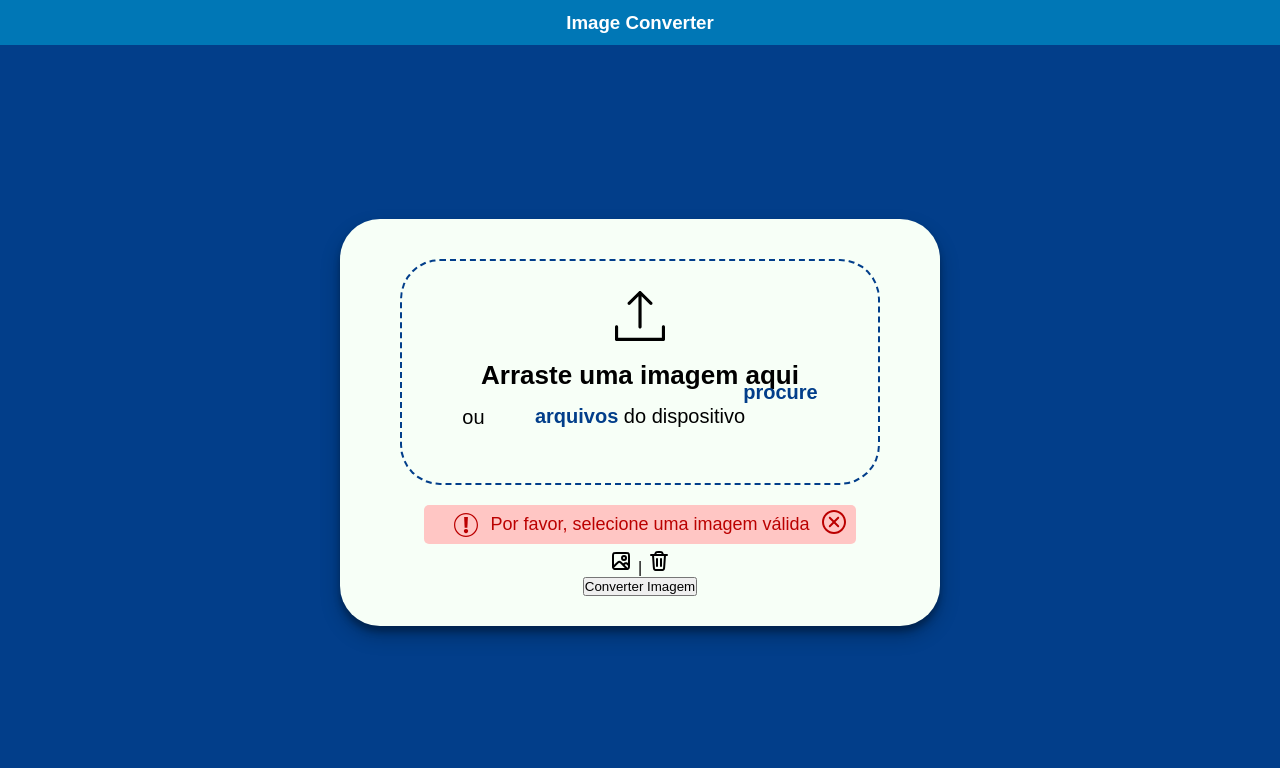
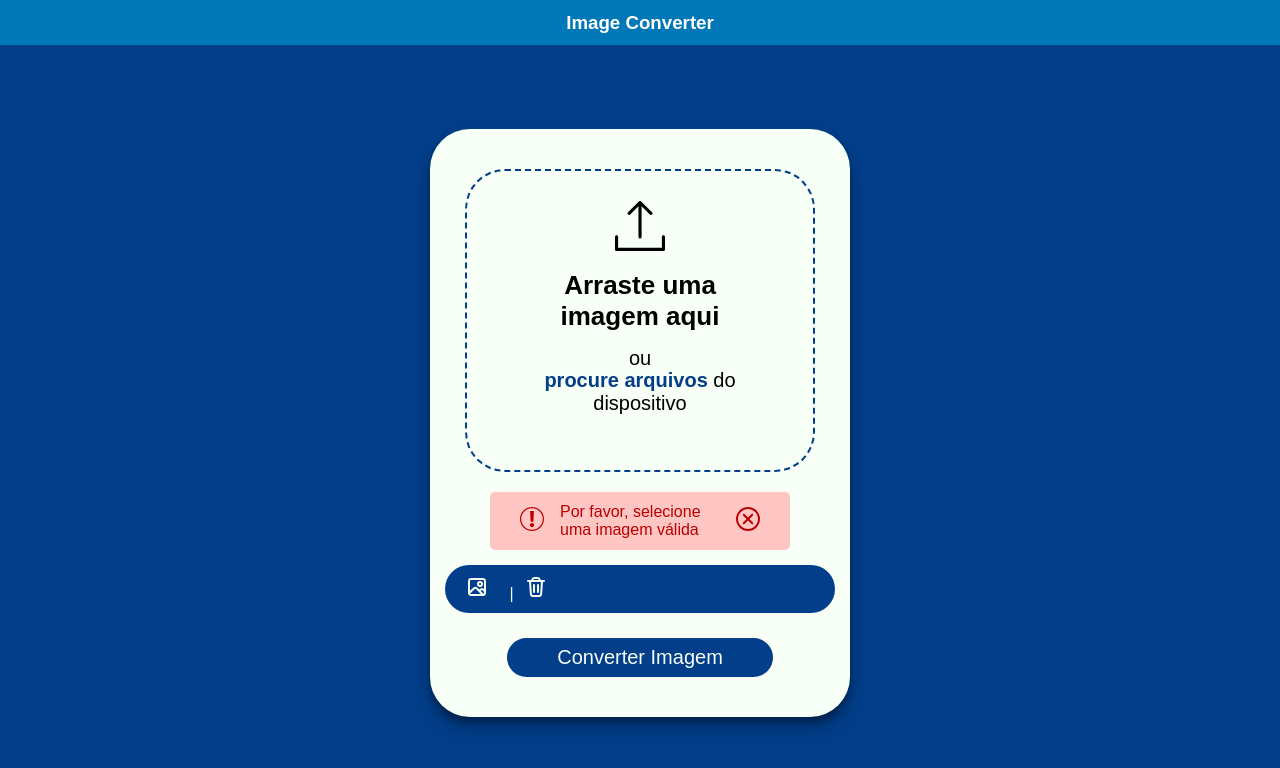
Before and after one commit to ArthurClemente/image_converter_front, a Vue app: page / in a window 1280 px wide. Shown: the top 768 px of the page. Built offline with nearby package versions, Linux system fonts and the light colour scheme; a web font is replaced by a local one.

Commit message:
feat: implemented the styles for the image input area.

```diff
--- a/src/components/ImageInput.vue
+++ b/src/components/ImageInput.vue
@@ -22,7 +22,8 @@
       <label class="label"> ou <span class="browseFiles"><input type="file" class="defaultFileInput" /><span class="browseFilesText">procure arquivos </span><span>do dispositivo</span></span></label>
     </div>
     <span class="uploadErrorText">
-      <svg fill="#BB0000" height="24px" width="24px" version="1.1" id="Capa_1" xmlns="http://www.w3.org/2000/svg" xmlns:xlink="http://www.w3.org/1999/xlink"
+      <div class="exclamationMark">
+        <svg fill="#BB0000" height="34px" width="24px" version="1.1" id="Capa_1" xmlns="http://www.w3.org/2000/svg" xmlns:xlink="http://www.w3.org/1999/xlink"
           viewBox="0 0 27.963 27.963" xml:space="preserve">
           <g>
             <g id="c129_exclamation">
@@ -37,8 +38,9 @@
             </g>
           </g>
         </svg>
+      </div>
         Por favor, selecione uma imagem válida
-      <span class="cancelAlertButton">
+      <div class="cancelAlertButton">
         <svg fill="#BB0000" height="24px" width="24px" version="1.1" id="Layer_1" xmlns="http://www.w3.org/2000/svg" xmlns:xlink="http://www.w3.org/1999/xlink"
           viewBox="0 0 512 512" xml:space="preserve">
           <g>
@@ -56,16 +58,16 @@
             </g>
           </g>
         </svg>
-      </span>
+      </div>
     </span>
     <div class="fileInfoArea">
       <svg width="24px" height="24px" viewBox="0 0 24 24" fill="none" xmlns="http://www.w3.org/2000/svg">
-        <path d="M14.2639 15.9375L12.5958 14.2834C11.7909 13.4851 11.3884 13.086 10.9266 12.9401C10.5204 12.8118 10.0838 12.8165 9.68048 12.9536C9.22188 13.1095 8.82814 13.5172 8.04068 14.3326L4.04409 18.2801M14.2639 15.9375L14.6053 15.599C15.4112 14.7998 15.8141 14.4002 16.2765 14.2543C16.6831 14.126 17.12 14.1311 17.5236 14.2687C17.9824 14.4251 18.3761 14.8339 19.1634 15.6514L20 16.4934M14.2639 15.9375L18.275 19.9565M18.275 19.9565C17.9176 20 17.4543 20 16.8 20H7.2C6.07989 20 5.51984 20 5.09202 19.782C4.71569 19.5903 4.40973 19.2843 4.21799 18.908C4.12796 18.7313 4.07512 18.5321 4.04409 18.2801M18.275 19.9565C18.5293 19.9256 18.7301 19.8727 18.908 19.782C19.2843 19.5903 19.5903 19.2843 19.782 18.908C20 18.4802 20 17.9201 20 16.8V16.4934M4.04409 18.2801C4 17.9221 4 17.4575 4 16.8V7.2C4 6.0799 4 5.51984 4.21799 5.09202C4.40973 4.71569 4.71569 4.40973 5.09202 4.21799C5.51984 4 6.07989 4 7.2 4H16.8C17.9201 4 18.4802 4 18.908 4.21799C19.2843 4.40973 19.5903 4.71569 19.782 5.09202C20 5.51984 20 6.0799 20 7.2V16.4934M17 8.99989C17 10.1045 16.1046 10.9999 15 10.9999C13.8954 10.9999 13 10.1045 13 8.99989C13 7.89532 13.8954 6.99989 15 6.99989C16.1046 6.99989 17 7.89532 17 8.99989Z" stroke="#000000" stroke-width="2" stroke-linecap="round" stroke-linejoin="round"/>
+        <path d="M14.2639 15.9375L12.5958 14.2834C11.7909 13.4851 11.3884 13.086 10.9266 12.9401C10.5204 12.8118 10.0838 12.8165 9.68048 12.9536C9.22188 13.1095 8.82814 13.5172 8.04068 14.3326L4.04409 18.2801M14.2639 15.9375L14.6053 15.599C15.4112 14.7998 15.8141 14.4002 16.2765 14.2543C16.6831 14.126 17.12 14.1311 17.5236 14.2687C17.9824 14.4251 18.3761 14.8339 19.1634 15.6514L20 16.4934M14.2639 15.9375L18.275 19.9565M18.275 19.9565C17.9176 20 17.4543 20 16.8 20H7.2C6.07989 20 5.51984 20 5.09202 19.782C4.71569 19.5903 4.40973 19.2843 4.21799 18.908C4.12796 18.7313 4.07512 18.5321 4.04409 18.2801M18.275 19.9565C18.5293 19.9256 18.7301 19.8727 18.908 19.782C19.2843 19.5903 19.5903 19.2843 19.782 18.908C20 18.4802 20 17.9201 20 16.8V16.4934M4.04409 18.2801C4 17.9221 4 17.4575 4 16.8V7.2C4 6.0799 4 5.51984 4.21799 5.09202C4.40973 4.71569 4.71569 4.40973 5.09202 4.21799C5.51984 4 6.07989 4 7.2 4H16.8C17.9201 4 18.4802 4 18.908 4.21799C19.2843 4.40973 19.5903 4.71569 19.782 5.09202C20 5.51984 20 6.0799 20 7.2V16.4934M17 8.99989C17 10.1045 16.1046 10.9999 15 10.9999C13.8954 10.9999 13 10.1045 13 8.99989C13 7.89532 13.8954 6.99989 15 6.99989C16.1046 6.99989 17 7.89532 17 8.99989Z" stroke="#f7fff7" stroke-width="2" stroke-linecap="round" stroke-linejoin="round"/>
       </svg>
       <span class="fileName"> </span> | <span class="fileSize"> </span>
       <span class="removeFileButton">
         <svg width="24px" height="24px" viewBox="0 0 24 24" fill="none" xmlns="http://www.w3.org/2000/svg">
-          <path d="M18 6L17.1991 18.0129C17.129 19.065 17.0939 19.5911 16.8667 19.99C16.6666 20.3412 16.3648 20.6235 16.0011 20.7998C15.588 21 15.0607 21 14.0062 21H9.99377C8.93927 21 8.41202 21 7.99889 20.7998C7.63517 20.6235 7.33339 20.3412 7.13332 19.99C6.90607 19.5911 6.871 19.065 6.80086 18.0129L6 6M4 6H20M16 6L15.7294 5.18807C15.4671 4.40125 15.3359 4.00784 15.0927 3.71698C14.8779 3.46013 14.6021 3.26132 14.2905 3.13878C13.9376 3 13.523 3 12.6936 3H11.3064C10.477 3 10.0624 3 9.70951 3.13878C9.39792 3.26132 9.12208 3.46013 8.90729 3.71698C8.66405 4.00784 8.53292 4.40125 8.27064 5.18807L8 6M14 10V17M10 10V17" stroke="#000000" stroke-width="2" stroke-linecap="round" stroke-linejoin="round"/>
+          <path d="M18 6L17.1991 18.0129C17.129 19.065 17.0939 19.5911 16.8667 19.99C16.6666 20.3412 16.3648 20.6235 16.0011 20.7998C15.588 21 15.0607 21 14.0062 21H9.99377C8.93927 21 8.41202 21 7.99889 20.7998C7.63517 20.6235 7.33339 20.3412 7.13332 19.99C6.90607 19.5911 6.871 19.065 6.80086 18.0129L6 6M4 6H20M16 6L15.7294 5.18807C15.4671 4.40125 15.3359 4.00784 15.0927 3.71698C14.8779 3.46013 14.6021 3.26132 14.2905 3.13878C13.9376 3 13.523 3 12.6936 3H11.3064C10.477 3 10.0624 3 9.70951 3.13878C9.39792 3.26132 9.12208 3.46013 8.90729 3.71698C8.66405 4.00784 8.53292 4.40125 8.27064 5.18807L8 6M14 10V17M10 10V17" stroke="#f7fff7" stroke-width="2" stroke-linecap="round" stroke-linejoin="round"/>
         </svg>
       </span>
       <div class="progressBar"> </div>
@@ -77,7 +79,7 @@
 <style scoped>
 #imageInput {
   background-color: #f7fff7;
-  width: 600px;
+  width: 420px;
   display: flex;
   flex-direction: column;
   align-items: center;
@@ -91,7 +93,7 @@
   border-radius: 40px;
   margin: 10px 0 15px;
   padding: 30px 50px;
-  width: 100%;
+  width: 350px;
   text-align: center;
 }
 .inputZoneText {
@@ -115,14 +117,65 @@
 }
 .uploadErrorText {
   background-color: #ffc6c4;
-  font-size: 18px;
+  font-size: 16px;
   display: flex;
   align-items: center;
-  gap: 12px;
+  gap: 16px;
   margin: 5px 0;
-  padding: 5px 10px 5px 30px;
+  padding: 10px 30px;
   border-radius: 5px;
   color: #BB0000;
   /* display: none; */
 }
+@keyframes fadeIn {
+  0% {
+    opacity: 0;
+  }
+  100% {
+    opacity: 1;
+  }
+}
+.cancelAlertButton {
+  cursor: pointer;
+}
+.fileInfoArea {
+  color: #f7fff7;
+  background-color: #023e8a;
+  transition: all 1s;
+  width: 390px;
+  position: relative;
+  /* display: none; */
+  flex-direction: row;
+  justify-content: space-between;
+  align-items: center;
+  margin: 10px 0 15px;
+  padding: 10px 20px;
+  border-radius: 25px;
+}
+.fileInfoArea > svg {
+  margin-right: 10px;
+}
+.fileInfo {
+  display: flex;
+  align-items: center;
+  font-size: 15px;
+}
+.fileName, .fileSize {
+  padding: 0 3px;
+}
+.removeFileButton {
+  cursor: pointer;
+}
+.convertButton {
+  background-color: #023e8a;
+  color: #f7fff7;
+  display: flex;
+  align-items: center;
+  font-size: 20px;
+  border: none;
+  border-radius: 20px;
+  margin: 10px;
+  padding: 8px 50px;
+  cursor: pointer;
+}
 </style>
```
Lines whose indentation alone changed are shown as unchanged.
